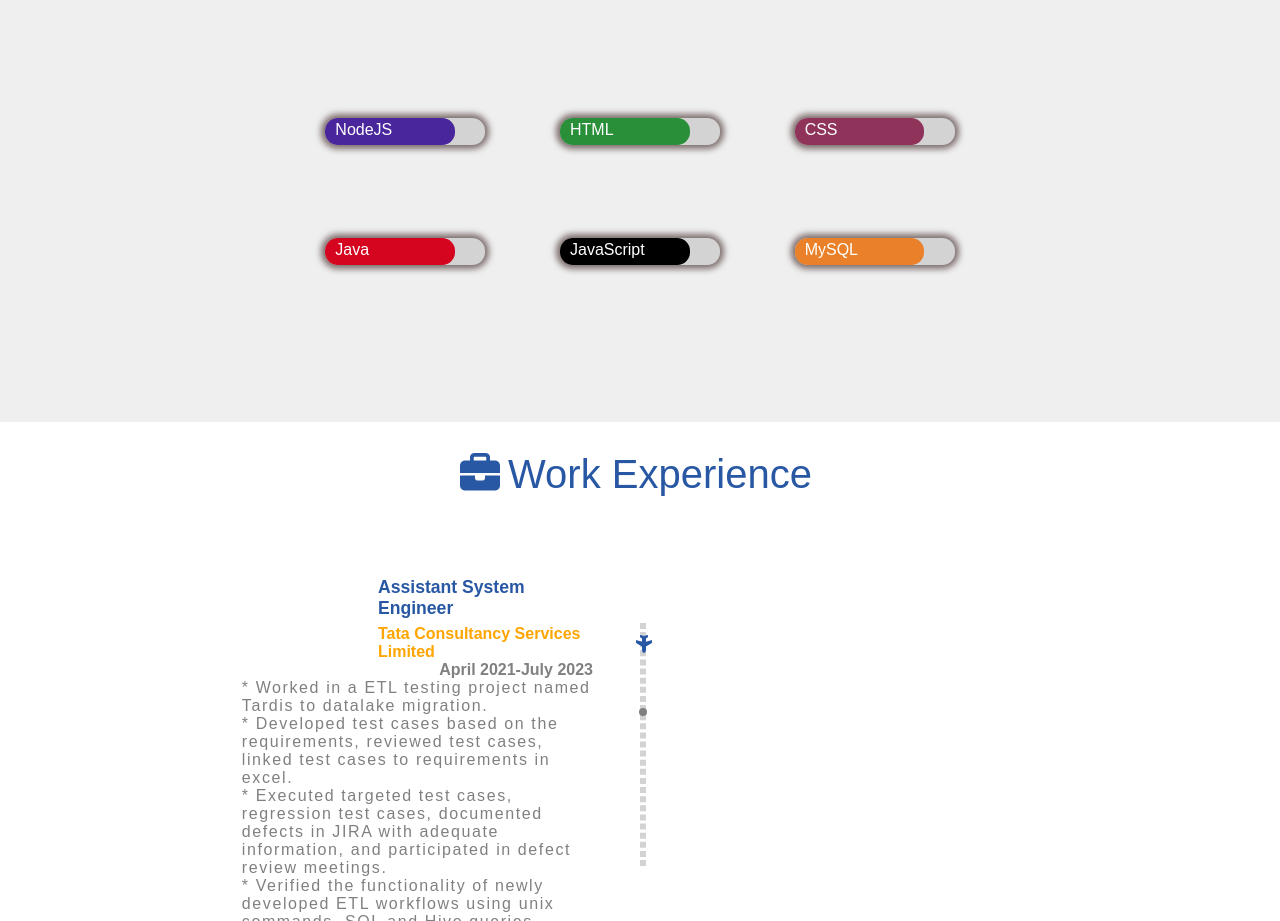
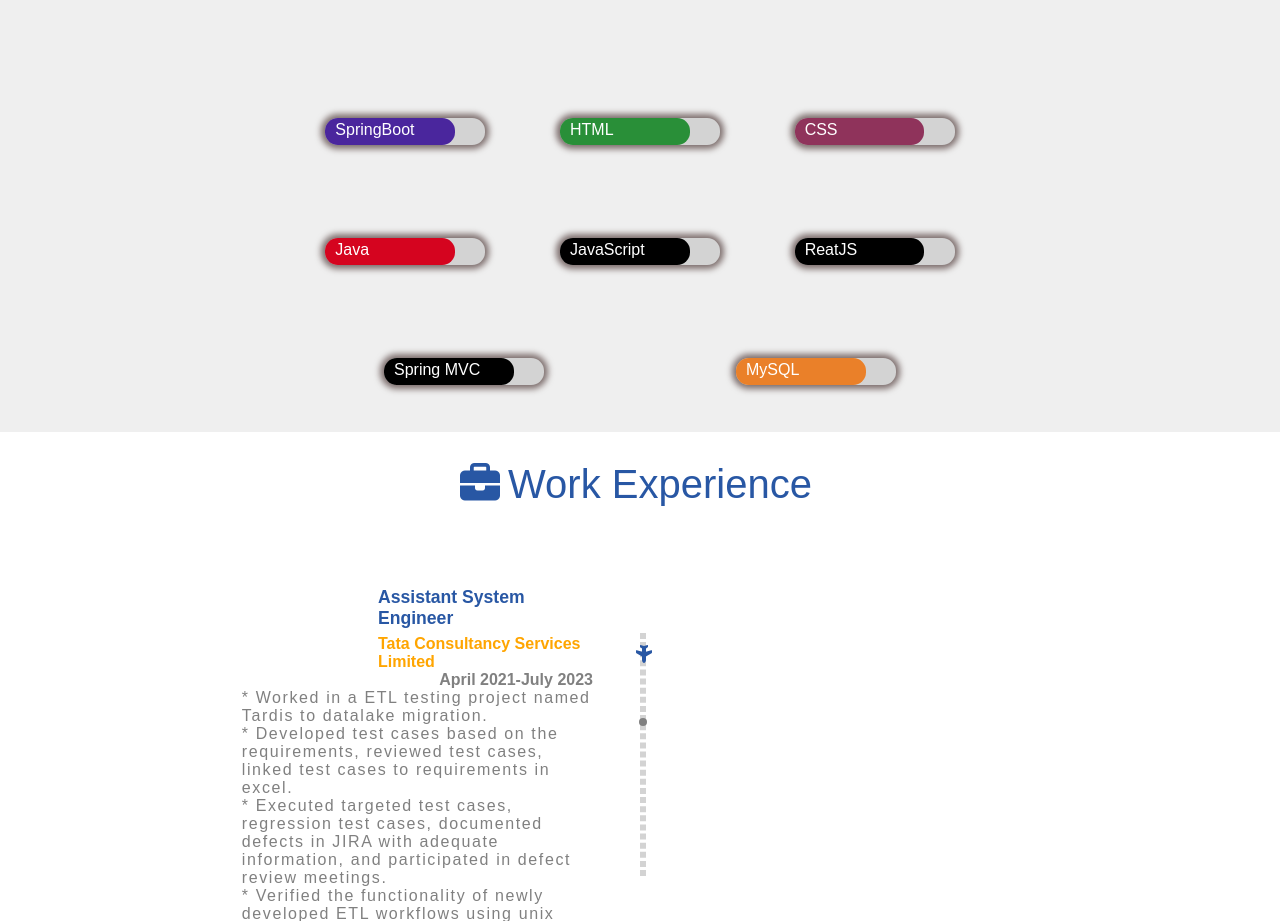
Before and after one commit to rajithsuvarna/MyResumeProject, a plain HTML site: page index.html in a window 1280 px wide. Shown: the part 962-1883 px from the top of the page. Drawn offline with Linux system fonts and the light colour scheme; grey boxes are pictures that could not be loaded.

Commit message:
Update index.html

```diff
--- a/index.html
+++ b/index.html
@@ -124,7 +124,7 @@
             <div class="skill-progress">
               <div class="eightypercent mb-blue" data-bar-percent="80">
                 <div class="skill-name">
-                  <span>NodeJS</span>
+                  <span>SpringBoot</span>
                 </div>
               </div>
             </div>
@@ -161,6 +161,24 @@
               <div class="eightypercent mb-green" data-bar-percent="80">
                 <div class="skill-name">
                   <span>JavaScript</span>
+                </div>
+              </div>
+            </div>
+          </div>
+          <div id="container-skill">
+            <div class="skill-progress">
+              <div class="eightypercent mb-green" data-bar-percent="80">
+                <div class="skill-name">
+                  <span>ReatJS</span>
+                </div>
+              </div>
+            </div>
+          </div>
+          <div id="container-skill">
+            <div class="skill-progress">
+              <div class="eightypercent mb-green" data-bar-percent="80">
+                <div class="skill-name">
+                  <span>Spring MVC</span>
                 </div>
               </div>
             </div>
```
